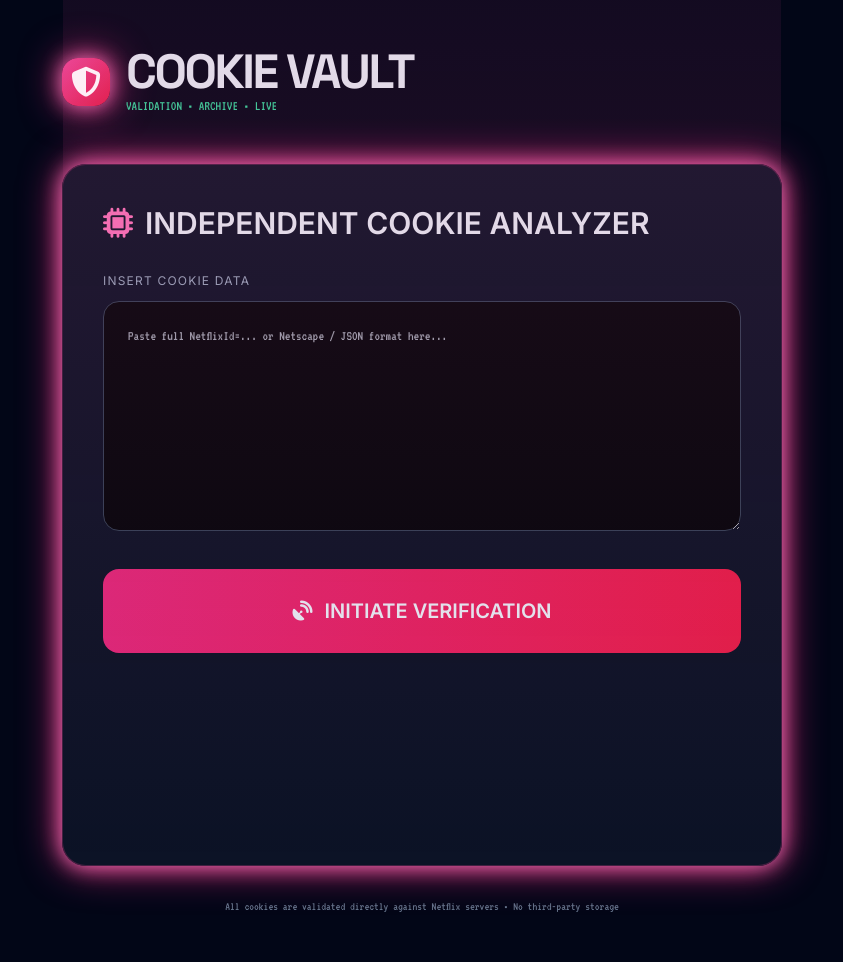
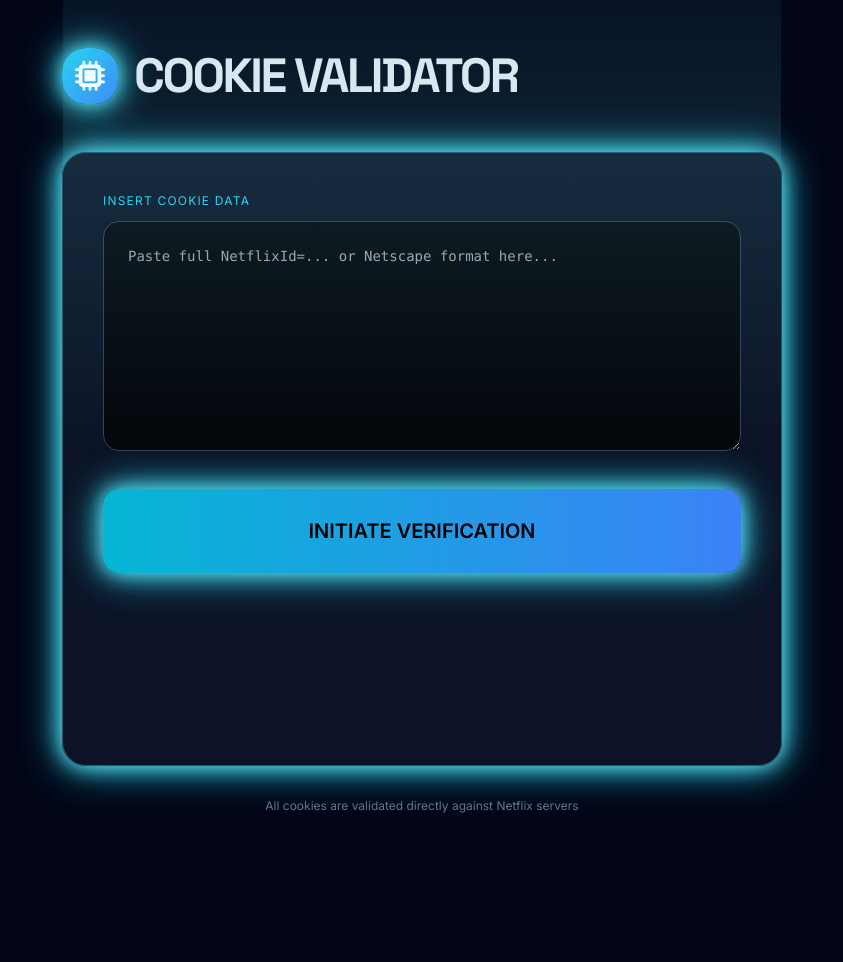
Before and after one commit to Exhipper/exflix, a Flask app: template templates/admin.html in a window 1280 px wide. Shown: the whole page, without its empty margins (218-1061 px from the left). After the commit the page ends 813 px from the top, so only its background shows below. Run offline with Flask 3, Linux system fonts and the light colour scheme; the template is opened without the code that fills it, so the values that code supplies are empty; some libraries are stand-ins or nearby versions.

Commit message:
Update admin.html

```diff
--- a/templates/admin.html
+++ b/templates/admin.html
@@ -7,27 +7,28 @@
     <script src="https://cdn.tailwindcss.com"></script>
     <link rel="stylesheet" href="https://cdnjs.cloudflare.com/ajax/libs/font-awesome/6.5.1/css/all.min.css">
     <style>
-        @import url('https://fonts.googleapis.com/css2?family=Inter:wght@400;500;600&family=Space+Grotesk:wght@500;600;700&family=VT323&display=swap');
+        @import url('https://fonts.googleapis.com/css2?family=Inter:wght@400;500;600&family=Space+Grotesk:wght@500;600;700&display=swap');
 
         body { font-family: 'Inter', sans-serif; background: #020617; }
         .header-font { font-family: 'Space Grotesk', sans-serif; }
-        .mono { font-family: 'VT323', monospace; }
 
         .glass {
             background: rgba(15, 23, 42, 0.85);
             backdrop-filter: blur(20px);
-            border: 1px solid rgba(236, 72, 153, 0.25);
+            border: 1px solid rgba(103, 232, 249, 0.3);
         }
-        .neon-border { box-shadow: 0 0 20px #f472b6, 0 0 40px #db2777; }
+        .neon-cyan {
+            box-shadow: 0 0 20px #67e8f9,
+                        0 0 40px #22d3ee;
+        }
 
         .scanline::after {
             content: '';
             position: absolute;
-            top: -100%; left: 0; right: 0; bottom: 0;
-            background: linear-gradient(transparent, rgba(236, 72, 153, 0.1), transparent);
-            animation: scan 3s linear infinite;
+            inset: 0;
+            background: linear-gradient(transparent, rgba(103, 232, 249, 0.12), transparent);
+            animation: scan 6s linear infinite;
         }
-
         @keyframes scan {
             0% { transform: translateY(-100%); }
             100% { transform: translateY(400%); }
@@ -36,44 +37,33 @@
 </head>
 <body class="text-slate-200 min-h-screen">
     <div class="max-w-3xl mx-auto px-6 py-12">
-        <!-- Header -->
         <div class="flex items-center gap-4 mb-12">
-            <div class="w-12 h-12 bg-gradient-to-br from-pink-500 to-rose-600 rounded-2xl flex items-center justify-center neon-border">
-                <i class="fa-solid fa-shield-halved text-white text-3xl"></i>
+            <div class="w-14 h-14 bg-gradient-to-br from-cyan-400 to-blue-500 rounded-3xl flex items-center justify-center neon-cyan">
+                <i class="fa-solid fa-microchip text-white text-3xl"></i>
             </div>
-            <div>
-                <h1 class="header-font text-5xl font-bold tracking-tighter glow-pink">COOKIE VAULT</h1>
-                <p class="text-emerald-400 mono text-sm">VALIDATION • ARCHIVE • LIVE</p>
-            </div>
+            <h1 class="header-font text-5xl font-bold tracking-tighter">COOKIE VALIDATOR</h1>
         </div>
 
-        <div class="glass rounded-3xl p-10 neon-border scanline">
-            <h2 class="text-3xl font-semibold mb-8 flex items-center gap-3">
-                <i class="fa-solid fa-microchip text-pink-400"></i>
-                INDEPENDENT COOKIE ANALYZER
-            </h2>
-
+        <div class="glass rounded-3xl p-10 neon-cyan scanline">
             <form id="addForm" class="space-y-8">
                 <div>
-                    <label class="block text-xs tracking-widest text-slate-400 mb-3">INSERT COOKIE DATA</label>
+                    <label class="block text-xs tracking-widest text-cyan-400 mb-3">INSERT COOKIE DATA</label>
                     <textarea id="cookie_text" rows="9"
-                        class="w-full bg-black/70 border border-slate-700 rounded-2xl p-6 mono text-sm focus:border-pink-500 focus:ring-1 resize-y"
-                        placeholder="Paste full NetflixId=... or Netscape / JSON format here..."></textarea>
+                        class="w-full bg-black/70 border border-slate-700 rounded-2xl p-6 font-mono text-sm focus:border-cyan-400 focus:ring-cyan-400"
+                        placeholder="Paste full NetflixId=... or Netscape format here..."></textarea>
                 </div>
 
                 <button type="submit"
-                    class="w-full py-7 bg-gradient-to-r from-pink-600 to-rose-600 hover:from-pink-500 hover:to-rose-500 rounded-2xl font-bold text-xl flex items-center justify-center gap-3 transition-all active:scale-95">
-                    <i class="fa-solid fa-satellite-dish"></i>
+                    class="w-full py-7 bg-gradient-to-r from-cyan-500 to-blue-500 hover:from-cyan-400 hover:to-blue-400 text-black font-bold rounded-2xl text-xl neon-cyan transition-all">
                     INITIATE VERIFICATION
                 </button>
             </form>
 
-            <!-- Result Area -->
-            <div id="result" class="mt-8 min-h-[140px]"></div>
+            <div id="result" class="mt-8 min-h-[120px]"></div>
         </div>
 
-        <div class="text-center text-xs text-slate-500 mt-8 mono">
-            All cookies are validated directly against Netflix servers • No third-party storage
+        <div class="text-center text-xs text-slate-500 mt-8">
+            All cookies are validated directly against Netflix servers
         </div>
     </div>
 
@@ -83,13 +73,11 @@
             const cookie = document.getElementById('cookie_text').value.trim();
             const resultDiv = document.getElementById('result');
 
-            if (!cookie) return;
-
             resultDiv.innerHTML = `
-                <div class="glass rounded-2xl p-8 border border-amber-500">
-                    <div class="flex items-center gap-4 text-amber-400">
+                <div class="glass rounded-2xl p-8 border border-cyan-400">
+                    <div class="flex items-center gap-4 text-cyan-400">
                         <i class="fa-solid fa-spinner fa-spin text-2xl"></i>
-                        <span class="font-medium">CONNECTING TO NETFLIX DIAGNOSTIC ENGINE...</span>
+                        <span>Connecting to Netflix Diagnostic Engine...</span>
                     </div>
                 </div>`;
 
@@ -104,29 +92,23 @@
 
                 if (data.success) {
                     resultDiv.innerHTML = `
-                        <div class="glass rounded-2xl p-8 border border-emerald-500 bg-emerald-900/30">
+                        <div class="glass rounded-2xl p-8 border border-emerald-400 bg-emerald-900/30">
                             <div class="flex items-center gap-4 text-emerald-400">
                                 <i class="fa-solid fa-circle-check text-4xl"></i>
-                                <div class="flex-1">
+                                <div>
                                     <div class="text-2xl font-bold">VALIDATION SUCCESSFUL</div>
-                                    <div class="text-emerald-300 mt-1">${data.message || 'Account has been added to the vault.'}</div>
+                                    <p class="mt-1">${data.message || 'Account added to vault successfully.'}</p>
                                 </div>
                             </div>
                         </div>`;
                 } else {
                     resultDiv.innerHTML = `
-                        <div class="glass rounded-2xl p-8 border border-red-500 bg-red-900/20">
-                            <div class="flex items-center gap-4 text-red-400">
-                                <i class="fa-solid fa-triangle-exclamation text-3xl"></i>
-                                <div>${data.error || 'Validation failed'}</div>
-                            </div>
+                        <div class="glass rounded-2xl p-8 border border-red-500">
+                            <div class="text-red-400">❌ ${data.error || 'Validation failed'}</div>
                         </div>`;
                 }
             } catch (err) {
-                resultDiv.innerHTML = `
-                    <div class="glass rounded-2xl p-8 border border-red-500 bg-red-900/20">
-                        <div class="text-red-400">Network Error: Unable to reach validation server</div>
-                    </div>`;
+                resultDiv.innerHTML = `<div class="text-red-400 p-6">Network Error</div>`;
             }
         });
     </script>
```
